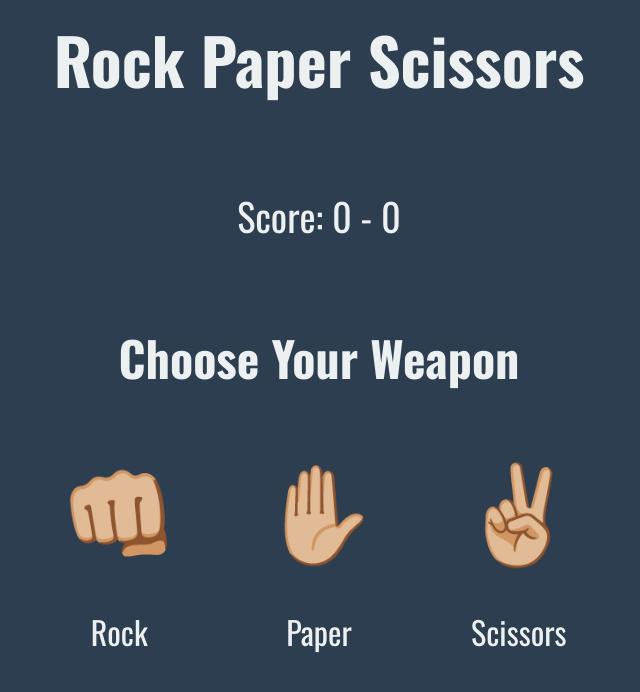
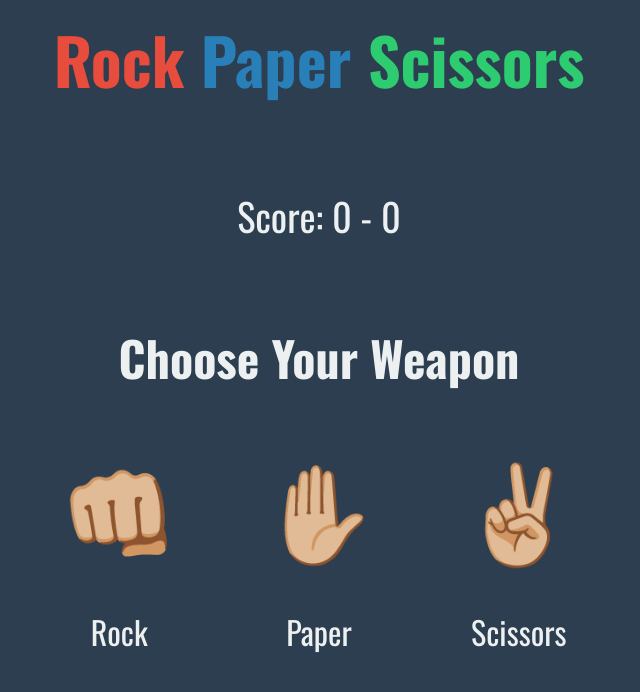
Before and after one commit to amit25095/RockPaperScissors, a plain HTML site: page index.html in a window 1280 px wide. Shown: the whole page, without its empty margins (321-961 px from the left). Drawn offline with nearby package versions, Linux system fonts and the light colour scheme.

Commit message:
added colors to main title

```diff
--- a/index.html
+++ b/index.html
@@ -19,7 +19,10 @@
   </head>
   <body>
     <main class="main-content">
-      <h1 class="main-title">Rock Paper Scissors</h1>
+      <h1 class="main-title">
+        <span class="red">Rock</span> <span class="blue">Paper</span>
+        <span class="green">Scissors</span>
+      </h1>
       <p class="score">
         Score: <span class="user-score">0</span> -
         <span class="computer-score">0</span>
--- a/style.css
+++ b/style.css
@@ -9,6 +9,7 @@ body {
 .main-content.main-title {
   font-size: 3em;
   margin-bottom: 0;
+  font-weight: 700;
 }
 
 .main-content {
@@ -34,3 +35,15 @@ body {
 .emoji {
   font-size: 3em;
 }
+
+.red {
+  color: #e74c3c;
+}
+
+.blue {
+  color: #2980b9;
+}
+
+.green {
+  color: #2ecc71;
+}
```
